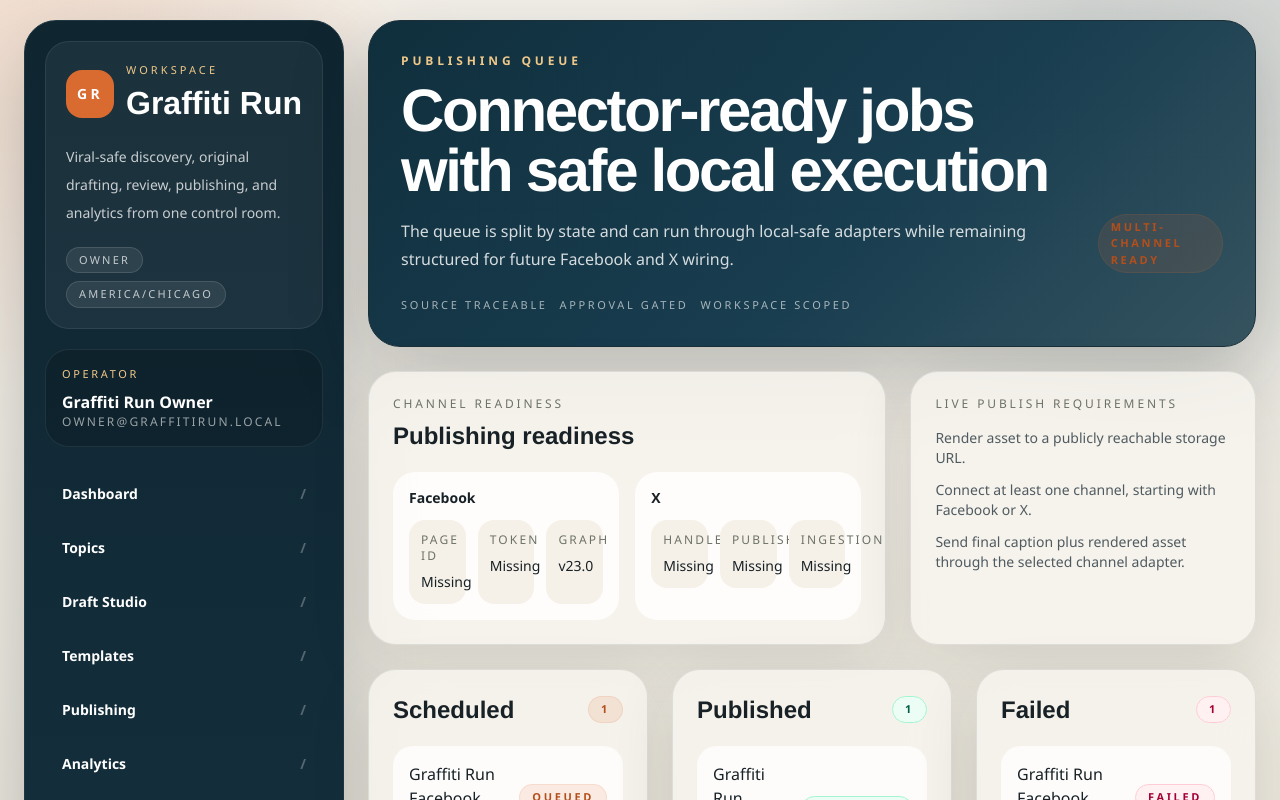
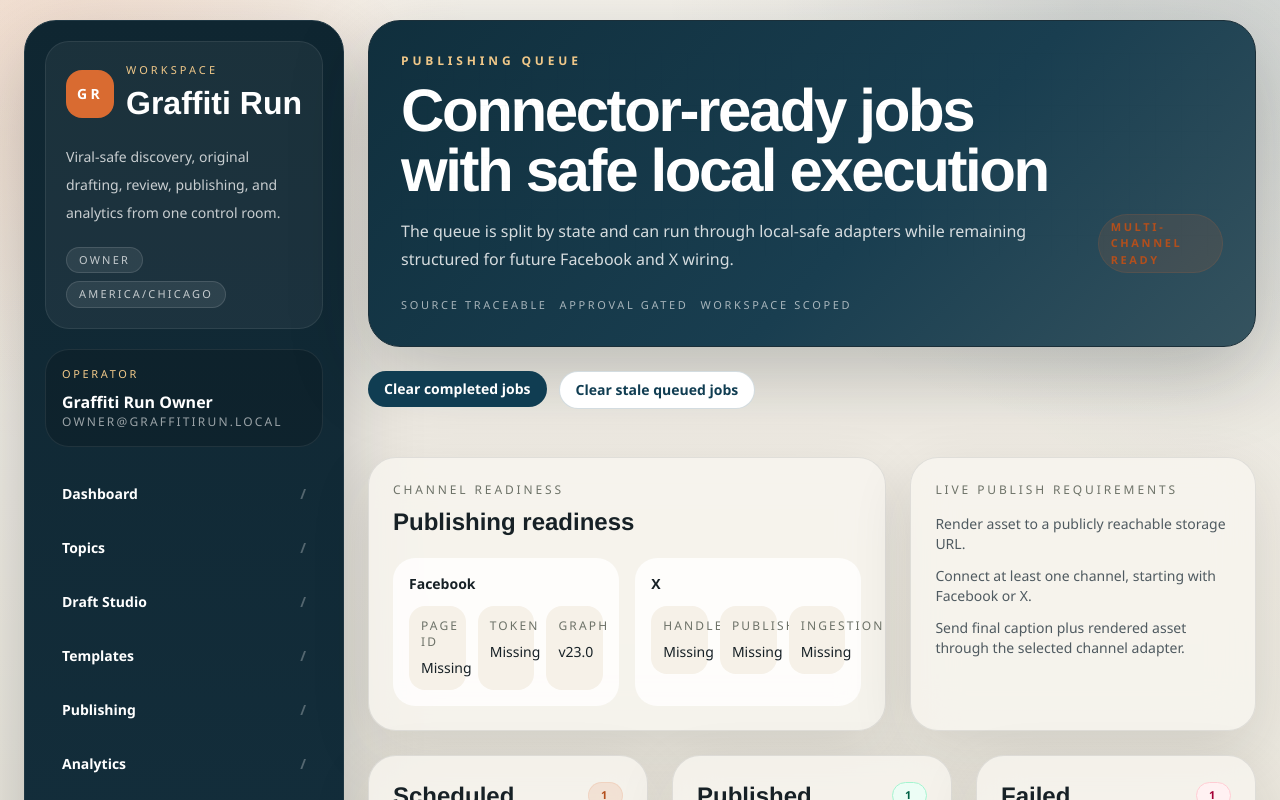
Before and after one commit to DerrestW/graffitirun, a Next.js app in the folder apps/web/: page /publishing in a window 1280 px wide. Shown: the top 800 px of the page. Built offline with nearby package versions, Linux system fonts and the light colour scheme; no server answers.

Commit message:
Add publish queue cleanup actions

```diff
--- a/apps/web/src/app/publishing/page.tsx
+++ b/apps/web/src/app/publishing/page.tsx
@@ -1,6 +1,7 @@
 import { AppShell } from "@/components/app-shell";
 import { ActionBanner } from "@/components/action-banner";
 import { PageHeader } from "@/components/page-header";
+import { clearPublishJobsAction } from "@/features/publishing/actions";
 import { StatusPill } from "@/components/status-pill";
 import { RunPublishJobButton } from "@/features/publishing/components/run-publish-job-button";
 import { listPublishJobs } from "@/features/publishing/publishing-service";
@@ -31,6 +32,26 @@
         description="The queue is split by state and can run through local-safe adapters while remaining structured for future Facebook and X wiring."
         badge="multi-channel ready"
       />
+      <section className="mb-6 flex flex-wrap gap-3">
+        <form action={clearPublishJobsAction}>
+          <input type="hidden" name="mode" value="completed" />
+          <button
+            type="submit"
+            className="rounded-full bg-[#103d52] px-4 py-2 text-sm font-semibold text-white transition hover:bg-[#0b3142]"
+          >
+            Clear completed jobs
+          </button>
+        </form>
+        <form action={clearPublishJobsAction}>
+          <input type="hidden" name="mode" value="stale" />
+          <button
+            type="submit"
+            className="rounded-full border border-[#103d52]/18 bg-white px-4 py-2 text-sm font-semibold text-[#103d52] transition hover:border-[#103d52]/28 hover:bg-[#f7f4ee]"
+          >
+            Clear stale queued jobs
+          </button>
+        </form>
+      </section>
       <section className="grid gap-6 xl:grid-cols-[1.2fr_0.8fr]">
         <article className="surface rounded-[1.75rem] p-6">
           <p className="text-xs uppercase tracking-[0.24em] text-[color:var(--muted)]">Channel readiness</p>
--- a/apps/web/src/components/action-banner.tsx
+++ b/apps/web/src/components/action-banner.tsx
@@ -34,6 +34,18 @@
   publish_executed: {
     tone: "border-emerald-200 bg-emerald-50 text-emerald-800",
     message: "Publish job executed.",
+  },
+  publish_completed_cleared: {
+    tone: "border-sky-200 bg-sky-50 text-sky-800",
+    message: "Completed publish jobs cleared.",
+  },
+  publish_stale_cleared: {
+    tone: "border-sky-200 bg-sky-50 text-sky-800",
+    message: "Stale queued jobs cleared.",
+  },
+  publish_clear_failed: {
+    tone: "border-rose-200 bg-rose-50 text-rose-800",
+    message: "Publish queue cleanup failed.",
   },
   sync_completed: {
     tone: "border-emerald-200 bg-emerald-50 text-emerald-800",
--- a/apps/web/src/features/publishing/actions.ts
+++ b/apps/web/src/features/publishing/actions.ts
@@ -3,6 +3,8 @@
 import { revalidatePath } from "next/cache";
 import { redirect } from "next/navigation";
 import { AuthorizationError, requirePermission } from "@/lib/authz";
+import { createAdminSupabaseClient } from "@/lib/supabase/server";
+import { getWorkspaceContext } from "@/lib/db/queries";
 import { runPublishJob } from "@/lib/operations/publishing";
 
 export async function runPublishJobAction(formData: FormData) {
@@ -24,3 +26,38 @@
   revalidatePath("/dashboard");
   redirect("/publishing?status=publish_executed");
 }
+
+export async function clearPublishJobsAction(formData: FormData) {
+  const mode = String(formData.get("mode") ?? "");
+
+  try {
+    await requirePermission("publishDrafts");
+    const [workspace, supabase] = await Promise.all([getWorkspaceContext(), Promise.resolve(createAdminSupabaseClient())]);
+
+    if (!supabase) {
+      redirect("/publishing?status=publish_clear_failed");
+    }
+
+    let query = supabase.from("publish_jobs").delete().eq("workspace_id", workspace.workspaceId);
+
+    if (mode === "completed") {
+      query = query.in("status", ["succeeded", "failed"]);
+    } else if (mode === "stale") {
+      const staleCutoff = new Date(Date.now() - 1000 * 60 * 60 * 24).toISOString();
+      query = query.in("status", ["queued", "running"]).lt("scheduled_for", staleCutoff);
+    } else {
+      redirect("/publishing");
+    }
+
+    await query;
+  } catch (error) {
+    if (error instanceof AuthorizationError) {
+      redirect("/publishing?status=unauthorized");
+    }
+    throw error;
+  }
+
+  revalidatePath("/publishing");
+  revalidatePath("/dashboard");
+  redirect(`/publishing?status=${mode === "stale" ? "publish_stale_cleared" : "publish_completed_cleared"}`);
+}
```
